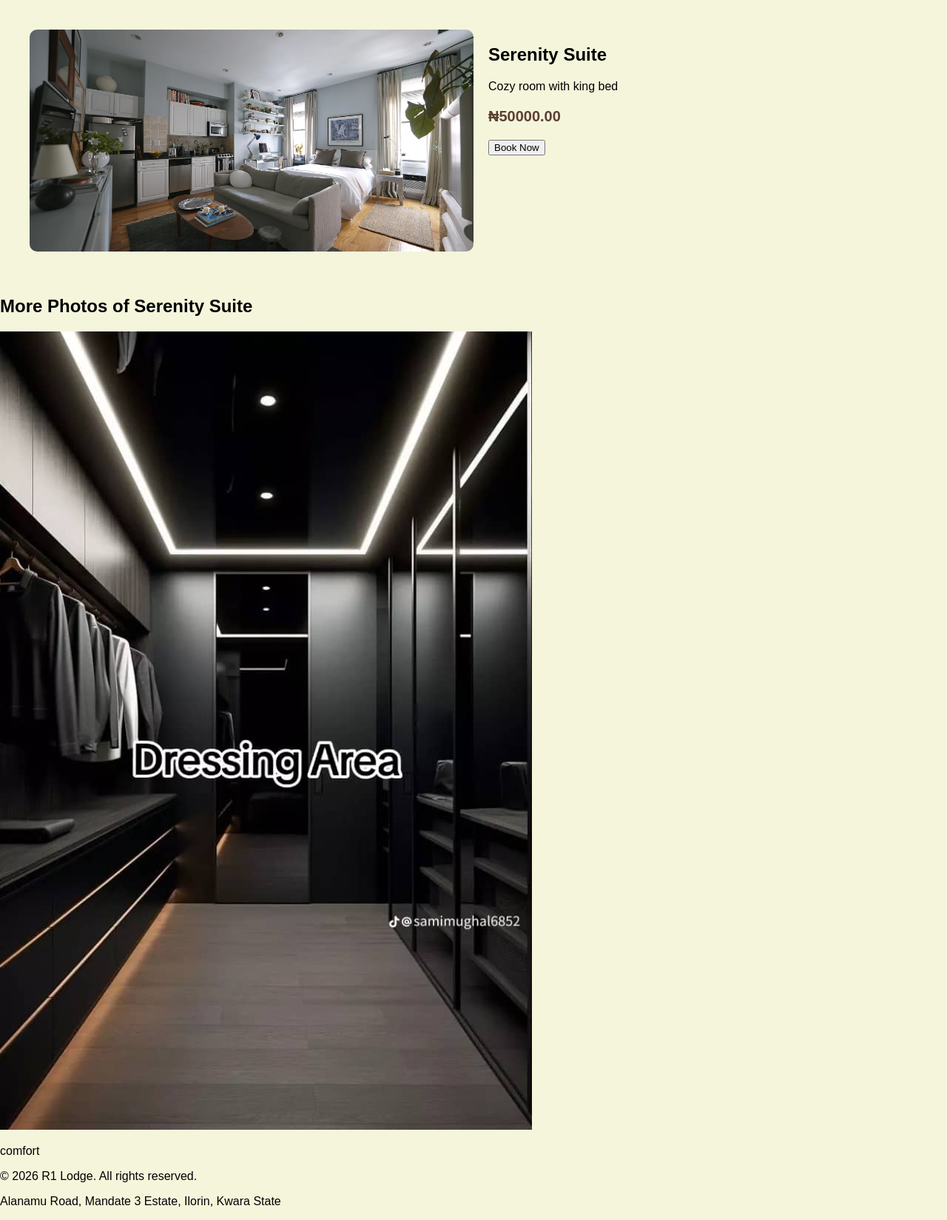
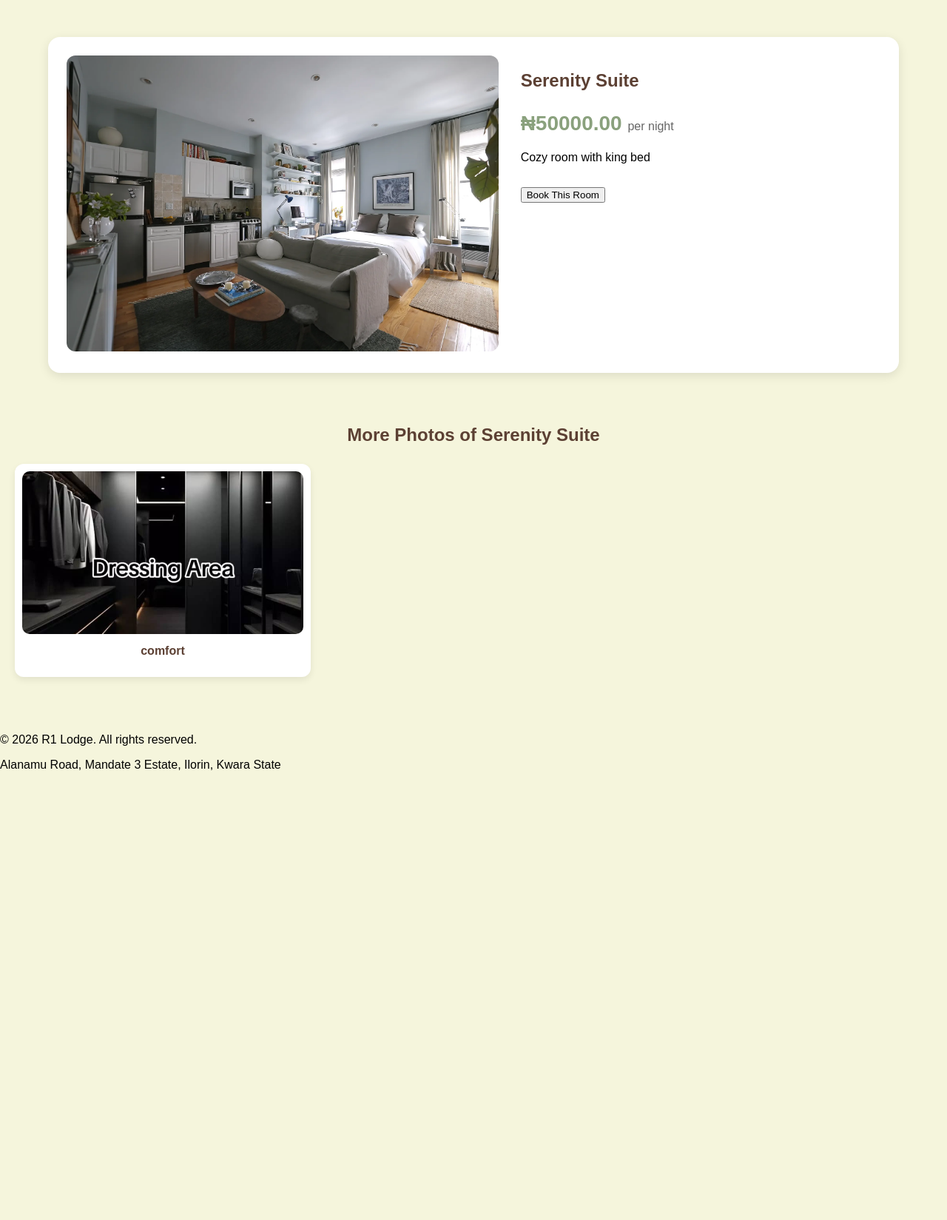
Before and after one commit to razco231/r1_lodge, a Django app: page /room/1/ in a window 1280 px wide. Shown: the part 48-1697 px from the top of the page at 74% size. After the commit the page ends 1089 px from the top, so only its background shows below. Run offline with Django 5.2, Linux system fonts and the light colour scheme; data comes from the database, SQL or seed files in the repository.

Commit message:
Updating, add

```diff
--- a/static/css/style.css
+++ b/static/css/style.css
@@ -313,3 +313,217 @@ nav a {
         grid-template-columns: 1fr;
     }
 }
+
+.hero {
+    background: linear-gradient(rgba(0,0,0,0.45), rgba(0,0,0,0.45)),
+                url('/static/images/hero.jpg') center/cover no-repeat;
+    min-height: 75vh;
+    display: flex;
+    align-items: center;
+    justify-content: center;
+}
+
+.hero-overlay {
+    width: 100%;
+    text-align: center;
+    color: white;
+    padding: 40px 20px;
+}
+
+.hero-content h1 {
+    font-size: 48px;
+    margin-bottom: 15px;
+}
+
+.hero-content p {
+    font-size: 20px;
+    margin-bottom: 20px;
+}
+
+.about-preview {
+    padding: 50px 20px 20px;
+    display: flex;
+    justify-content: center;
+}
+
+.about-preview-box {
+    max-width: 900px;
+    background: white;
+    padding: 30px;
+    border-radius: 14px;
+    box-shadow: 0 4px 12px rgba(0,0,0,0.08);
+    text-align: center;
+}
+
+.rooms-section {
+    padding: 30px 20px 50px;
+}
+
+.section-title {
+    text-align: center;
+    margin-bottom: 25px;
+    color: #5C4033;
+}
+
+.rooms-container {
+    display: grid;
+    grid-template-columns: repeat(3, 1fr);
+    gap: 25px;
+}
+
+.room-card {
+    background: white;
+    border-radius: 14px;
+    overflow: hidden;
+    box-shadow: 0 4px 12px rgba(0,0,0,0.1);
+    transition: transform 0.3s ease, box-shadow 0.3s ease;
+}
+
+.room-card:hover {
+    transform: translateY(-6px);
+    box-shadow: 0 8px 18px rgba(0,0,0,0.15);
+}
+
+.room-card img {
+    width: 100%;
+    height: 220px;
+    object-fit: cover;
+}
+
+.room-card-content {
+    padding: 18px;
+    text-align: center;
+}
+
+.room-card-content h3 {
+    margin-bottom: 10px;
+    color: #5C4033;
+}
+
+.price {
+    font-weight: bold;
+    color: #8aa17d;
+    margin: 12px 0;
+}
+
+.no-image {
+    background: #ddd;
+    color: #666;
+    display: flex;
+    align-items: center;
+    justify-content: center;
+    height: 220px;
+    font-weight: bold;
+}
+
+.room-detail-section {
+    padding: 50px 20px 20px;
+}
+
+.room-detail-wrapper {
+    max-width: 1100px;
+    margin: auto;
+    display: grid;
+    grid-template-columns: 1.2fr 1fr;
+    gap: 30px;
+    background: white;
+    padding: 25px;
+    border-radius: 16px;
+    box-shadow: 0 4px 14px rgba(0,0,0,0.1);
+}
+
+.room-main-image img {
+    width: 100%;
+    height: 400px;
+    object-fit: cover;
+    border-radius: 12px;
+}
+
+.large-no-image {
+    height: 400px;
+    border-radius: 12px;
+}
+
+.room-detail-info h1 {
+    color: #5C4033;
+    margin-bottom: 15px;
+}
+
+.room-detail-price {
+    font-size: 28px;
+    color: #8aa17d;
+    font-weight: bold;
+    margin-bottom: 15px;
+}
+
+.room-detail-price span {
+    font-size: 16px;
+    color: #666;
+    font-weight: normal;
+}
+
+.room-detail-description {
+    line-height: 1.8;
+    margin-bottom: 25px;
+}
+
+.room-gallery-section {
+    padding: 30px 20px 60px;
+}
+
+.room-gallery-grid {
+    display: grid;
+    grid-template-columns: repeat(3, 1fr);
+    gap: 20px;
+}
+
+.room-gallery-item {
+    background: white;
+    border-radius: 12px;
+    padding: 10px;
+    box-shadow: 0 4px 10px rgba(0,0,0,0.08);
+    text-align: center;
+}
+
+.room-gallery-item img {
+    width: 100%;
+    height: 220px;
+    object-fit: cover;
+    border-radius: 10px;
+}
+
+.room-gallery-item p {
+    margin-top: 10px;
+    color: #5C4033;
+    font-weight: bold;
+}
+
+@media (max-width: 900px) {
+    .rooms-container,
+    .room-gallery-grid {
+        grid-template-columns: repeat(2, 1fr);
+    }
+
+    .room-detail-wrapper {
+        grid-template-columns: 1fr;
+    }
+
+    .hero-content h1 {
+        font-size: 36px;
+    }
+}
+
+@media (max-width: 600px) {
+    .rooms-container,
+    .room-gallery-grid {
+        grid-template-columns: 1fr;
+    }
+
+    .hero-content h1 {
+        font-size: 28px;
+    }
+
+    .hero-content p {
+        font-size: 16px;
+    }
+}
--- a/templates/room_detail.html
+++ b/templates/room_detail.html
@@ -2,25 +2,29 @@
 
 {% block content %}
 
-<div class="room-detail">
-    <div class="room-detail-card">
-        {% if room.image %}
-            <img src="{{ room.image.url }}" alt="{{ room.name }}">
-        {% endif %}
+<section class="room-detail-section">
+    <div class="room-detail-wrapper">
+        <div class="room-main-image">
+            {% if room.image %}
+                <img src="{{ room.image.url }}" alt="{{ room.name }}">
+            {% else %}
+                <div class="no-image large-no-image">No Image Available</div>
+            {% endif %}
+        </div>
 
-        <div class="room-detail-text">
-            <h2>{{ room.name }}</h2>
-            <p>{{ room.description }}</p>
-            <p class="price">₦{{ room.price }}</p>
+        <div class="room-detail-info">
+            <h1>{{ room.name }}</h1>
+            <p class="room-detail-price">₦{{ room.price }} <span>per night</span></p>
+            <p class="room-detail-description">{{ room.description }}</p>
 
             <a href="{% url 'book_room' room.id %}">
-                <button>Book Now</button>
+                <button>Book This Room</button>
             </a>
         </div>
     </div>
-</div>
+</section>
 
-<div class="room-gallery-section">
+<section class="room-gallery-section">
     <h2 class="section-title">More Photos of {{ room.name }}</h2>
 
     <div class="room-gallery-grid">
@@ -35,6 +39,6 @@
             <p style="text-align:center;">No extra photos yet for this room.</p>
         {% endfor %}
     </div>
-</div>
+</section>
 
 {% endblock %}
```
Also changed, not shown: templates/home.html (+9 -3 lines).
